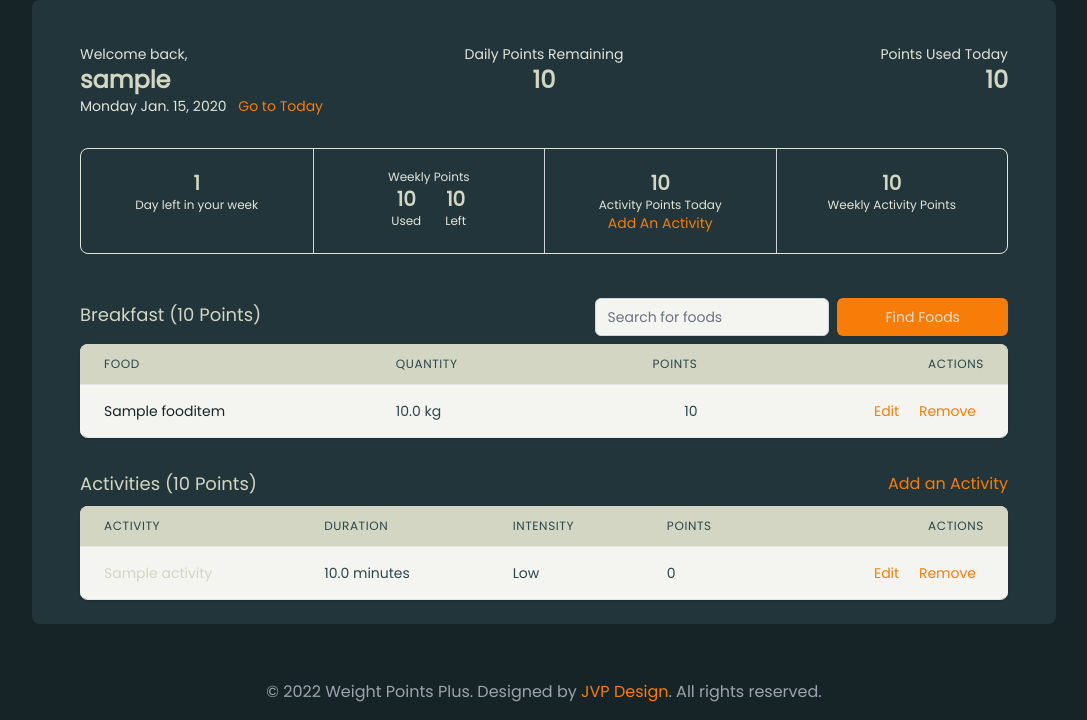
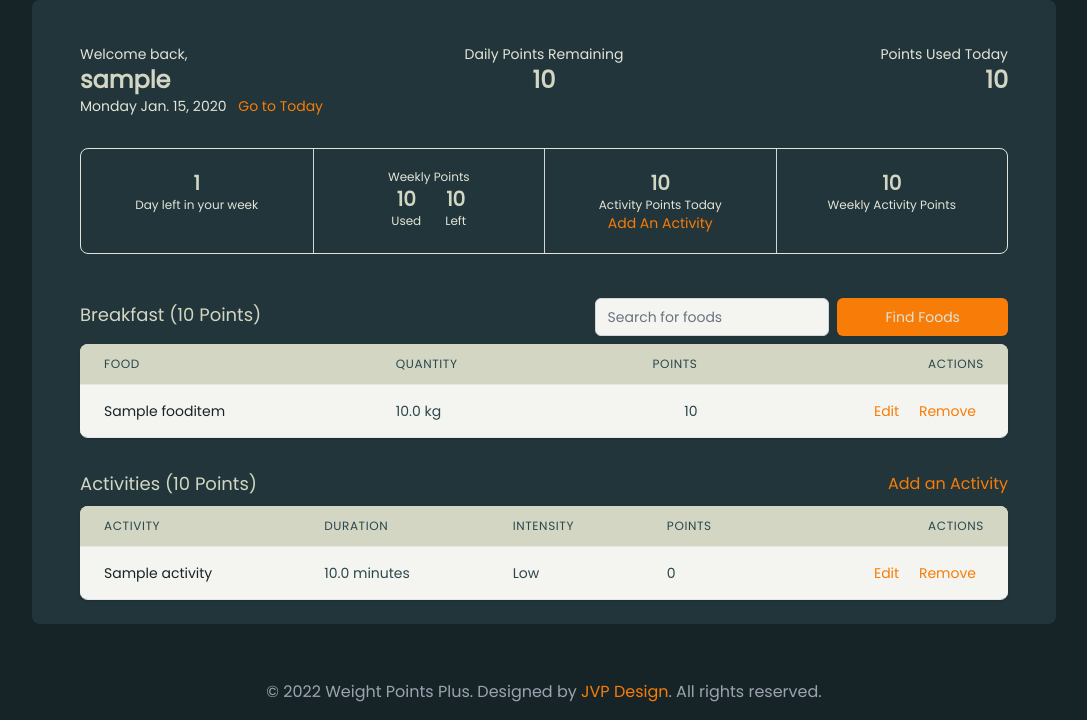
Before and after one commit to jvp-design/weight_points_plus, a Django app: page /day/2020-01-15/ in a window 1280 px wide. Shown: the part 80-800 px from the top of the page, without its empty margins (96-1183 px from the left). Run offline with Django 3.2, Linux system fonts and the light colour scheme; a user stored in the database is signed in; tables that the repository leaves empty hold one stand-in row (values such as "Sample post"); style sheets or scripts are compiled from the project's sources; parts of the project's set-up code (start-up, migrations or seed data) failed here and were passed over; some libraries are stand-ins or nearby versions.

Commit message:
updating font color of main activity name in activity.html

```diff
--- a/weight_points_plus/templates/snippets/activity.html
+++ b/weight_points_plus/templates/snippets/activity.html
@@ -22,7 +22,7 @@
               {% for item in activity_info %}
                 <!-- Odd row -->
                 <tr class="even:bg-contrast odd:bg-contrast-light">
-                  <td class="px-6 py-4 whitespace-nowrap text-sm font-medium text-contrast-dark">
+                  <td class="px-6 py-4 whitespace-nowrap text-sm font-medium text-primary">
                     {{ item.name }}
                     <dl class="font-normal lg:hidden">
                       <dt class="sr-only">Duration</dt>
```
